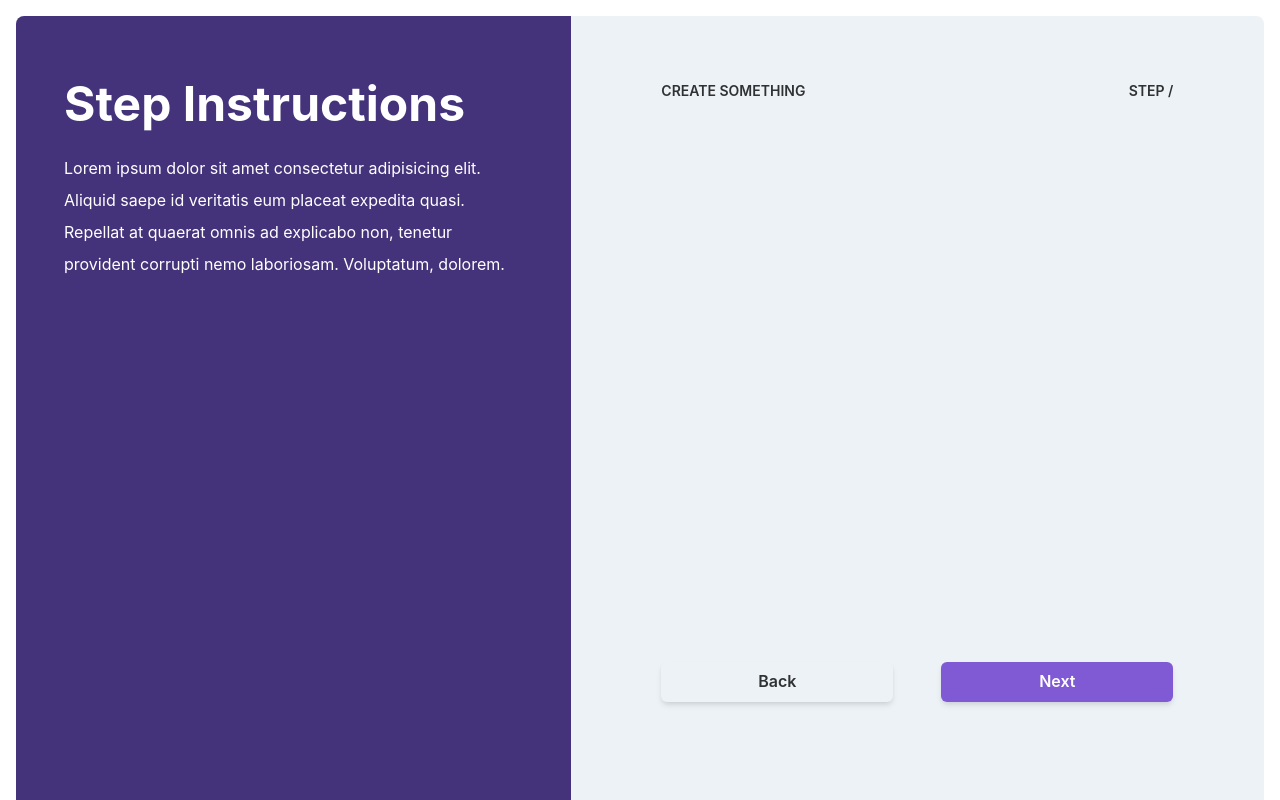
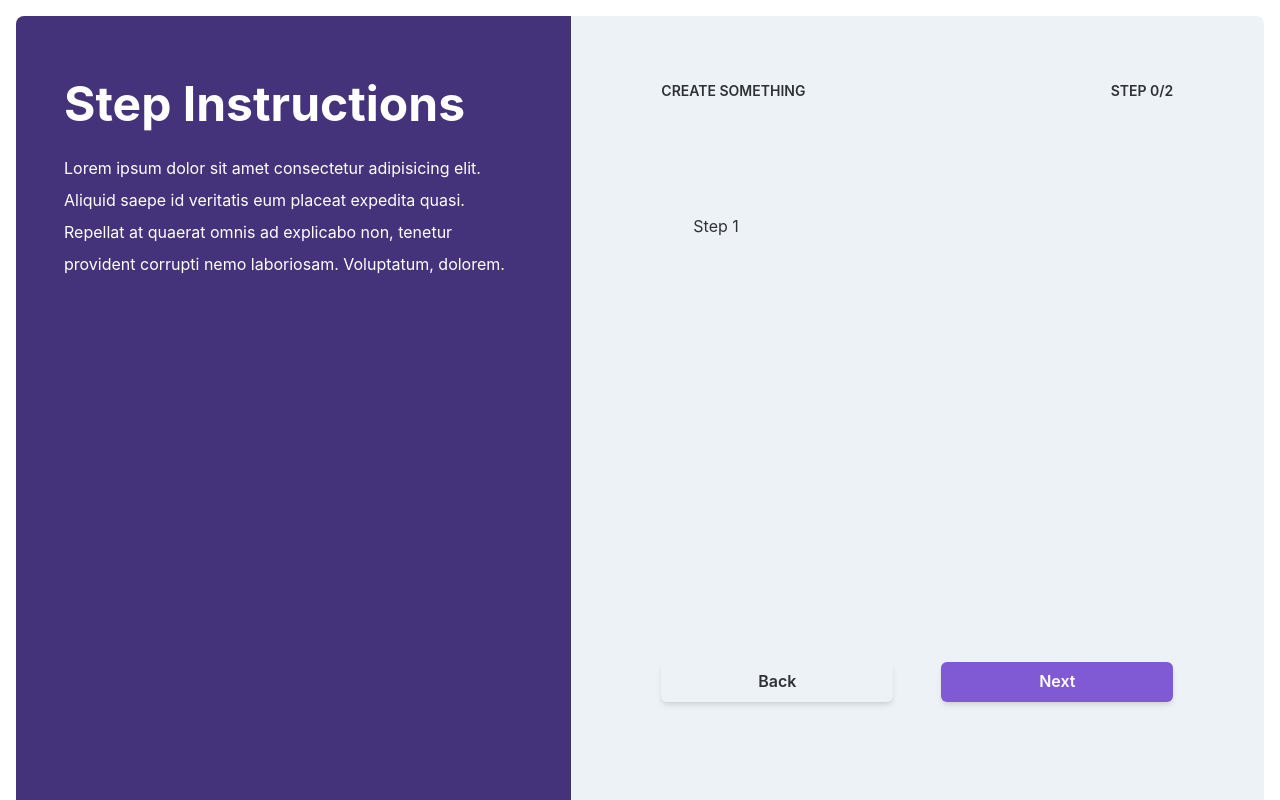
Before and after one commit to tinacoding/react-wizard, a React (Create React App) app: page / in a window 1280 px wide. Built offline with nearby package versions, Linux system fonts and the light colour scheme; a web font is replaced by a local one.

Commit message:
Using the Wizard Context Part 2

```diff
--- a/src/components/Wizard/Wizard.tsx
+++ b/src/components/Wizard/Wizard.tsx
@@ -18,7 +18,7 @@ function Wizard(): JSX.Element {
             <WizardContent
               title="Create Something"
             />
-        </WizardProvider>
+          </WizardProvider>
         </GridItem>
       </Grid>
     </Container>
--- /dev/null
+++ b/src/components/Wizard/WizardContent/WizardBody.tsx
@@ -0,0 +1,10 @@
+import { useContext } from "react";
+import { WizardContext } from "src/context/WizardContext";
+
+function WizardBody(): JSX.Element{
+	const { currentStep, steps } = useContext(WizardContext);
+	const Content = steps[currentStep];
+	return <Content />
+}
+
+export default WizardBody
--- a/src/components/Wizard/WizardContent/WizardContent.tsx
+++ b/src/components/Wizard/WizardContent/WizardContent.tsx
@@ -1,28 +1,24 @@
 import { Container, Grid, GridItem } from "@chakra-ui/react";
+import WizardBody from "src/components/Wizard/WizardContent/WizardBody";
 import WizardFooter from "src/components/Wizard/WizardContent/WizardFooter";
 import WizardHeader from "src/components/Wizard/WizardContent/WizardHeader";
 
 type WizardContentProps = {
-  children: React.ReactNode;
-  title: string;
-  currentStep: number;
-  totalSteps: number;
-  previous: () => void;
-  next: () => void;
+  title: string,
 };
 
-function WizardContent({ children, title, currentStep, totalSteps, previous, next }: WizardContentProps): JSX.Element {
+function WizardContent({ title }: WizardContentProps): JSX.Element {
   return (
     <Container maxW="xl" paddingX="8" paddingY="12" color="blackAlpha.800">
       <Grid h="700px" w="100%" templateRows="repeat(6, 1fr)" templateColumns="repeat(12, 1fr)" gap={2}>
         <GridItem rowSpan={1} colSpan={12}>
-          <WizardHeader currentStep={currentStep} title={title} totalSteps={totalSteps} />
+          <WizardHeader title={title} />
         </GridItem>
         <GridItem rowSpan={4} colSpan={12} padding="8">
-          {children}
+          <WizardBody />
         </GridItem>
         <GridItem rowSpan={1} colSpan={12} paddingY="2">
-          <WizardFooter previous={previous} next={next} />
+          <WizardFooter />
         </GridItem>
       </Grid>
     </Container>
--- a/src/components/Wizard/WizardContent/WizardFooter.tsx
+++ b/src/components/Wizard/WizardContent/WizardFooter.tsx
@@ -1,7 +1,9 @@
 import { Button, Flex } from "@chakra-ui/react";
+import { useContext } from "react";
+import { WizardContext } from "src/context/WizardContext";
 
-type Props = { previous: () => void; next: () => void };
-function WizardFooter({ previous, next }: Props): JSX.Element {
+function WizardFooter(): JSX.Element {
+  const { previous, next } = useContext(WizardContext);
   return (
     <Flex alignItems="center" justifyContent="space-between">
       <Button isFullWidth marginRight="12" colorScheme="gray" shadow="md" variant="solid" onClick={previous}>
--- a/src/components/Wizard/WizardContent/WizardHeader.tsx
+++ b/src/components/Wizard/WizardContent/WizardHeader.tsx
@@ -1,8 +1,9 @@
 import { Flex, Text, Progress } from "@chakra-ui/react";
-import { useEffect, useState } from "react";
+import { useContext, useEffect, useState } from "react";
+import { WizardContext } from "src/context/WizardContext";
 
-type ProgressProps = { currentStep: number; totalSteps: number };
-function WizardProgress({ currentStep, totalSteps }: ProgressProps): JSX.Element {
+function WizardProgress(): JSX.Element {
+  const { currentStep, totalSteps } = useContext(WizardContext);
   const [progress, setProgress] = useState(0);
 
   useEffect(() => {
@@ -15,8 +16,9 @@ function WizardProgress({ currentStep, totalSteps }: ProgressProps): JSX.Element
   return <Progress value={progress} rounded="full" colorScheme="purple" />;
 }
 
-type StepTitleProps = { title: string; currentStep: number; totalSteps: number };
-function StepTitle({ title, currentStep, totalSteps }: StepTitleProps): JSX.Element {
+type StepTitleProps = { title: string };
+function StepTitle({ title }: StepTitleProps): JSX.Element {
+  const { currentStep, totalSteps } = useContext(WizardContext)
   return (
     <Flex justifyContent="space-between" alignItems="center" py="4">
       <Text fontSize="sm" casing="uppercase" fontWeight="semibold">
@@ -29,12 +31,12 @@ function StepTitle({ title, currentStep, totalSteps }: StepTitleProps): JSX.Elem
   );
 }
 
-type WizardHeaderProps = { title: string; currentStep: number; totalSteps: number };
-function WizardHeader({ currentStep, totalSteps, title }: WizardHeaderProps): JSX.Element {
+type WizardHeaderProps = { title: string };
+function WizardHeader({ title }: WizardHeaderProps): JSX.Element {
   return (
     <div>
-      <StepTitle currentStep={currentStep} totalSteps={totalSteps} title={title} />
-      <WizardProgress currentStep={currentStep} totalSteps={totalSteps} />
+      <StepTitle title={title} />
+      <WizardProgress />
     </div>
   );
 }
--- a/src/context/WizardContext.tsx
+++ b/src/context/WizardContext.tsx
@@ -4,7 +4,8 @@ type SideEffect = () => void;
 
 const initialState = {
   currentStep: 0,
-  totalSteps: 0,
+	steps: [] as (() => JSX.Element)[],
+	totalSteps: 0,
   previous: (() => null) as SideEffect,
   next: (() => null) as SideEffect,
 };
@@ -29,7 +30,7 @@ export function WizardProvider({ children, steps }: WizardProviderProps): JSX.El
   }, [currentStep, steps]);
 
   return (
-    <WizardContext.Provider value={{ currentStep, totalSteps: steps.length, previous, next }}>
+    <WizardContext.Provider value={{ currentStep, steps, totalSteps: steps.length, previous, next }}>
       {children}
     </WizardContext.Provider>
   );
```
